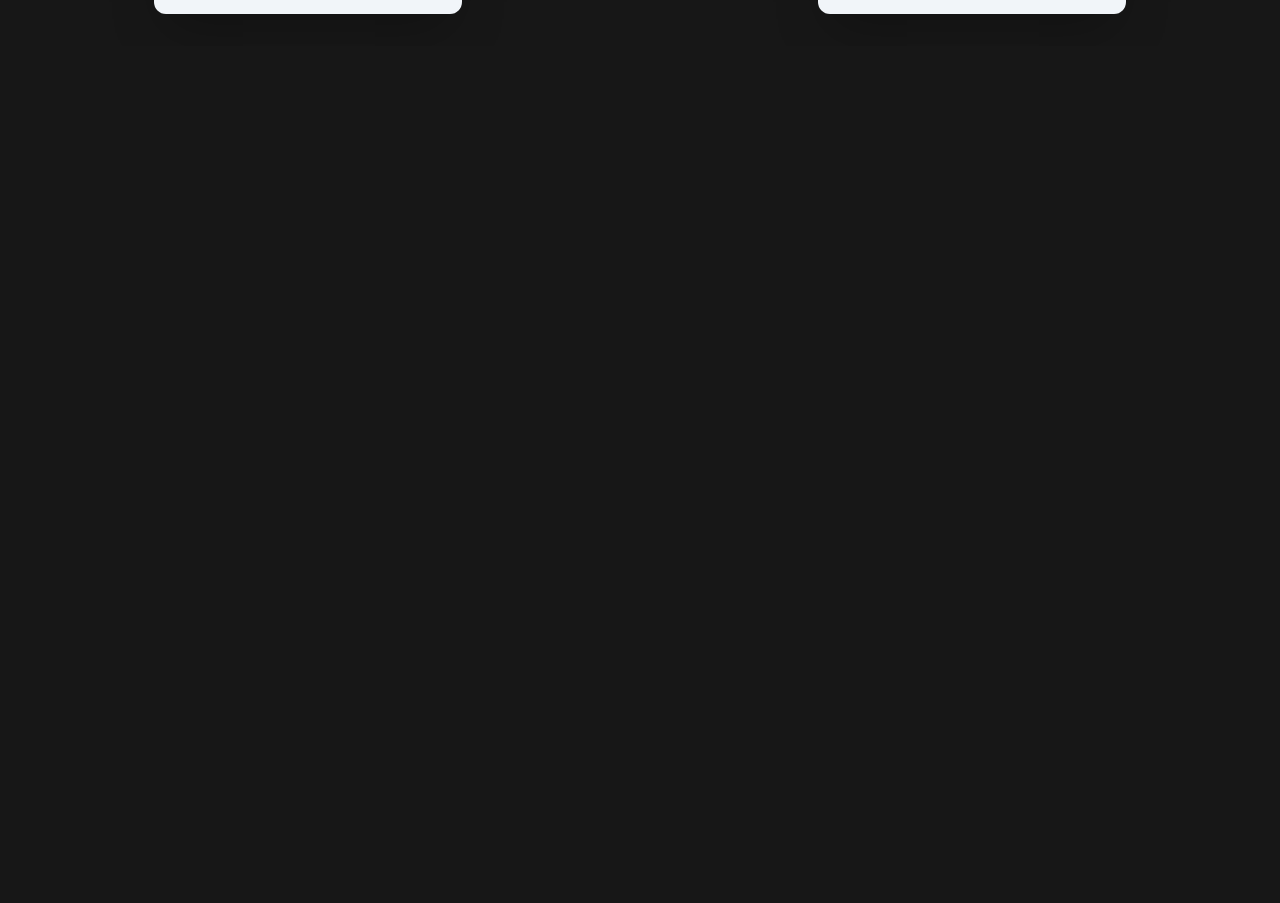
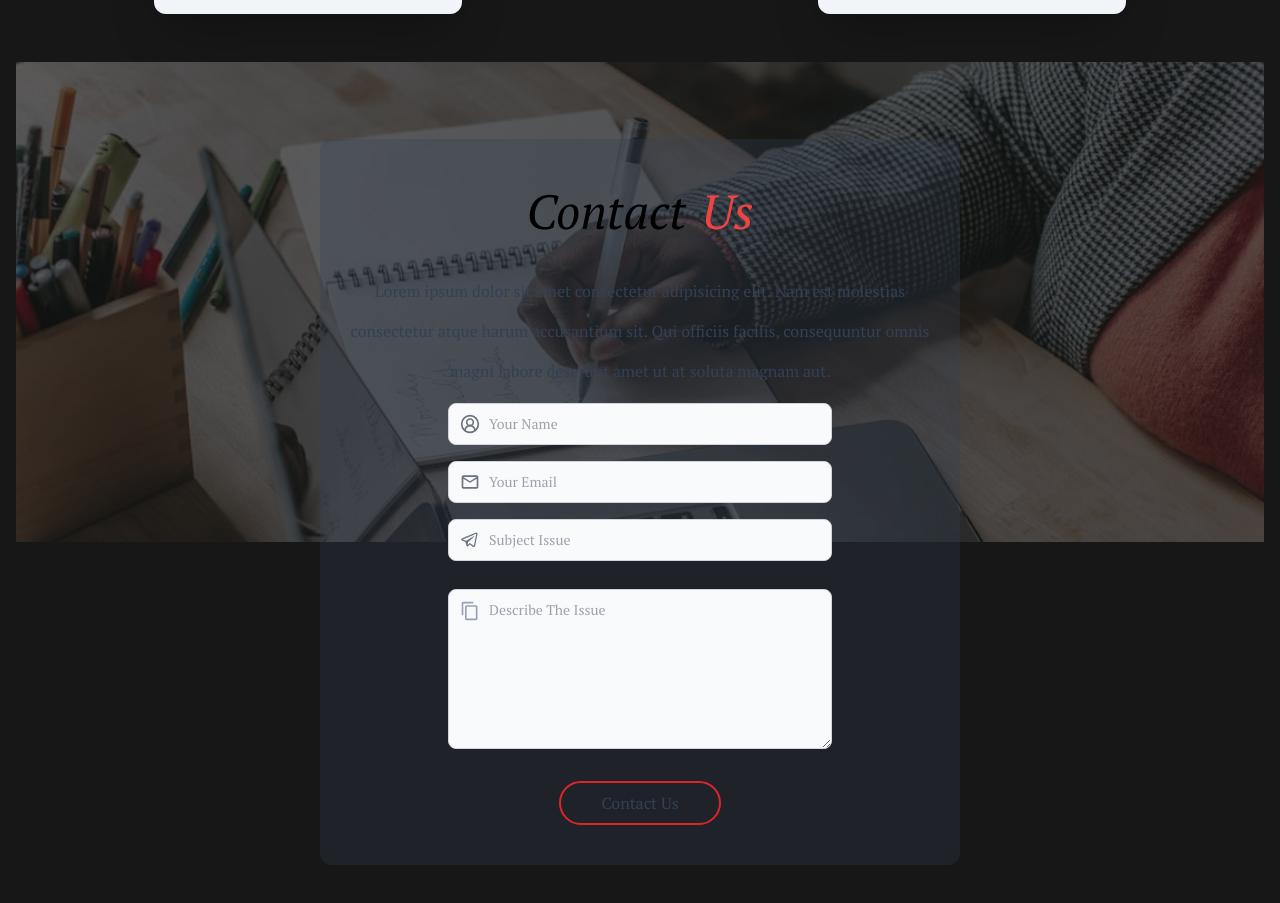
Before and after one commit to Giddy-10/anonymous_frontend, a Next.js app: page / in a window 1280 px wide. Shown: the part 2016-2919 px from the top of the page. Before the commit the page ends 2062 px from the top, so only its background shows below. Built offline with nearby package versions, Linux system fonts and the light colour scheme.

Commit message:
updates: updates for contact component && initial commit for reusable form component

```diff
--- a/app/page.tsx
+++ b/app/page.tsx
@@ -2,6 +2,7 @@ import Hero from "@/components/Hero/Hero";
 import Navbar from "@/components/Navbar/Navbar";
 import Header from "@/components/Header/header";
 import About from "@/components/About/about";
+import Contact from "@/components/Contact/contact";
 
 export default function Home() {
   return (
@@ -10,6 +11,7 @@ export default function Home() {
       <Hero/>
       <Header/>
       <About/>
+      <Contact/>
     </div>
   );
 }
--- a/components/About/about.tsx
+++ b/components/About/about.tsx
@@ -6,6 +6,8 @@ import Image from 'next/image';
 import AboutImage from '@/public/assets/about.gif'
 import { FcPlus } from "react-icons/fc";
 import { FcInvite } from "react-icons/fc";
+import { FcPortraitMode } from "react-icons/fc";
+
 
 const About = () => {
   return (
@@ -61,8 +63,8 @@ const About = () => {
           </Card>
           <Card style="">
             <div className="flex justify-center items-center gap-4 p-4">
-              <FcInvite className="text-3xl" />
-              <span><strong>Assured response</strong></span>
+              <FcPortraitMode className="text-3xl" />
+              <span><strong>User Annonimity</strong></span>
             </div>
             <hr />
             <div className="flex justify-center items-center p-2 text-center mb-3">
--- a/components/Contact/contact.tsx
+++ b/components/Contact/contact.tsx
@@ -1,8 +1,57 @@
 import React from 'react'
+import Section from '../ui/section'
+import Image from 'next/image'
+import ContactImage from '@/public/assets/contact.jpeg'
+import FormComponent from '../ui/form'
+import { MdOutlineMail } from 'react-icons/md'
+import { MdContentCopy } from "react-icons/md";
+import { LuCircleUserRound } from "react-icons/lu";
+import { LiaTelegramPlane } from "react-icons/lia";
+import Button from '../ui/button'
+
+const formFields = [
+  { icon: <LuCircleUserRound className="w-5 h-5 text-gray-500 dark:text-gray-400" />, placeholder: 'Your Name', type: 'text' },
+  { icon: <MdOutlineMail className="w-5 h-5 text-gray-500 dark:text-gray-400" />, placeholder: 'Your Email', type: 'email' },
+  { icon: <LiaTelegramPlane className="w-5 h-5 text-gray-500 dark:text-gray-400" />, placeholder: 'Subject Issue', type: 'text' },
+];
 
 const Contact = () => {
   return (
-    <div>Contact</div>
+    <Section color='p-0' width='screen' style='flex flex-col justify-center items-center'>
+      <div className="h-[30rem] overflow-hidden relative">
+        <Image src={ContactImage} alt='' className='w-screen opacity-30'/>
+      </div>
+      <div className="absolute w-screen flex flex-col justify-center items-center">
+        <div className="flex flex-col justify-center items-center w-[50%] bg-slate-700 bg-opacity-30 p-6 rounded-xl">
+          <div className="text-black flex justify-center items-center gap-4 p-6 italic text-5xl">
+              <span className="">Contact </span>
+              <span className='text-red-500'>Us</span>
+          </div>
+          <div className="text-slate-500 w-full text-center leading-10 mt-3 mb-3">
+            <p className="text-slate-700">
+              Lorem ipsum dolor sit amet consectetur adipisicing elit. Nam est molestias consectetur atque harum accusantium sit. Qui officiis facilis, consequuntur omnis magni labore deserunt amet ut at soluta magnam aut.
+            </p>
+          </div>
+          <FormComponent formFields={formFields} className={'w-full'}>
+            <div className="relative flex justify-center items-center mt-3">
+                <div className="absolute inset-y-0 left-0 flex pl-3 pointer-events-none">
+                  <MdContentCopy className='text-slate-400 text-xl mt-3'/>
+                </div>
+                <textarea
+                  placeholder='Describe The Issue'
+                  className="bg-gray-50 border border-gray-300 text-gray-900 text-sm rounded-lg focus:ring-blue-500 focus:border-blue-500 block w-full h-[10rem] pl-10 p-2.5 dark:bg-gray-700 dark:border-gray-600 dark:placeholder-gray-400 dark:text-white dark:focus:ring-blue-500 dark:focus:border-blue-500"
+                />
+            </div>
+            <div className="flex justify-center items-center p-4">
+              <Button style='border-2 border-red-600 text-slate-700 hover:bg-red-500 hover:text-white' href=''>
+                Contact Us
+              </Button>
+            </div>
+          </FormComponent>
+        </div>
+      </div>
+      <div className="h-[25rem] relative"></div>
+    </Section>
   )
 }
 
--- a/components/ui/form.tsx
+++ b/components/ui/form.tsx
@@ -1,9 +1,43 @@
-import React from 'react'
+import React, { ReactElement, ReactNode } from 'react';
 
-const form = () => {
-  return (
-    <div>form</div>
-  )
+interface FormFieldProps {
+  icon: ReactElement;
+  placeholder: string;
+  type: string;
 }
 
-export default form
+interface FormComponentProps {
+  formFields: FormFieldProps[];
+  action?: string;
+  className?: string; // Optional for customizing styles
+  children: ReactNode;
+}
+
+const FormComponent: React.FC<FormComponentProps> = ({ formFields, action = '', className = '', children }) => {
+  return (
+    <form action={action} className={`max-w-sm mx-auto flex flex-col gap-4 ${className}`}>
+      {formFields.map((field, index) => (
+        <div key={index}>
+          <div className="relative">
+            {/* Render Icon */}
+            <div className="absolute inset-y-0 left-0 flex items-center pl-3 pointer-events-none">
+              {field.icon}
+            </div>
+            {/* Input Field */}
+            <input
+              id={`form-field-${index}`}
+              type={field.type}
+              placeholder={field.placeholder}
+              className="bg-gray-50 border border-gray-300 text-gray-900 text-sm rounded-lg focus:ring-blue-500 focus:border-blue-500 block w-full pl-10 p-2.5 dark:bg-gray-700 dark:border-gray-600 dark:placeholder-gray-400 dark:text-white dark:focus:ring-blue-500 dark:focus:border-blue-500"
+            />
+          </div>
+        </div>
+      ))}
+      {
+        children
+      }
+    </form>
+  );
+};
+
+export default FormComponent;
```
Also changed, not shown: public/assets/contact.jpeg (added).
